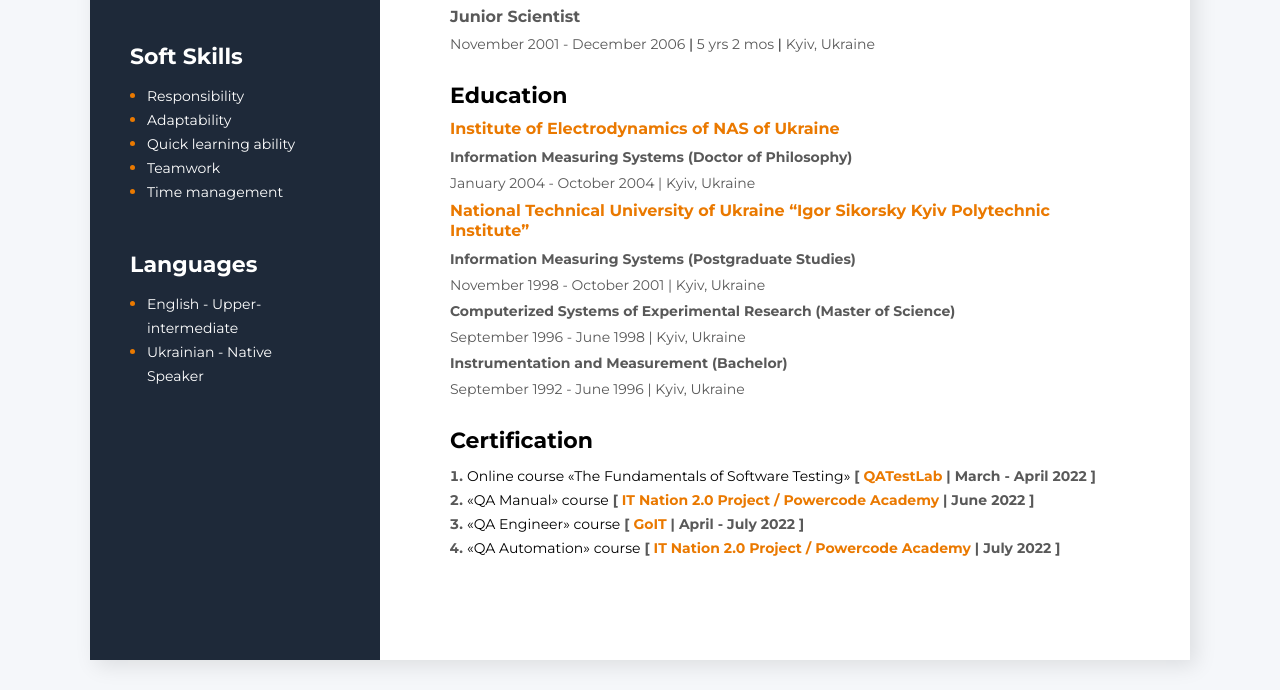
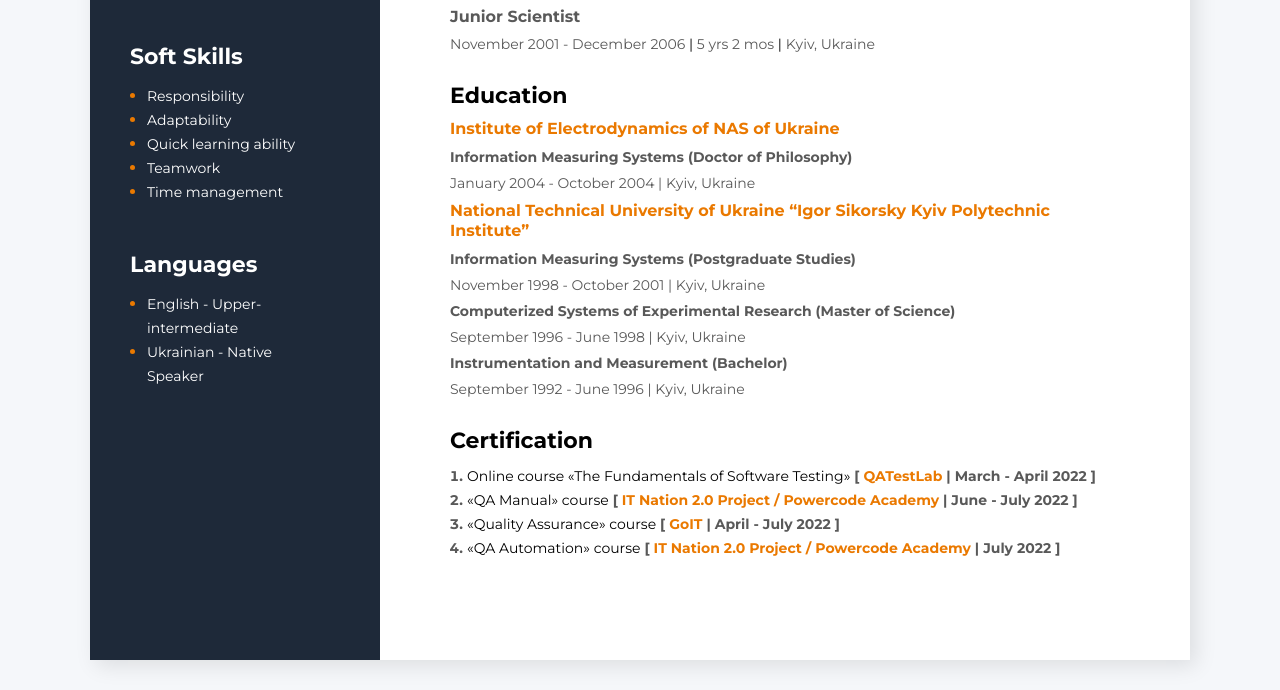
Before and after one commit to OlenaRadchenko/Resume, a plain HTML site: page index.html in a window 1280 px wide. Shown: the part 701-1391 px from the top of the page. Drawn offline with Linux system fonts and the light colour scheme.

Commit message:
Update index.html

```diff
--- a/index.html
+++ b/index.html
@@ -160,16 +160,14 @@
                         <span class="my-projects-list-text">
                             <a class="my-projects-list-link" target="_blank"
                                 href="https://drive.google.com/file/d/197X7oyGGU60GvzgsnG_UsJHWt0Chsesa/view?usp=sharing">«QA
-                                Manual»
-                                course</a>
+                                Manual» course</a>
                             <span class="my-projects-list-item"> [</span> IT Nation 2.0 Project / Powercode Academy
-                            <span class="education-divider">| June 2022 </span><span class="my-projects-list-item">]</span>
+                            <span class="education-divider">| June - July 2022 </span><span class="my-projects-list-item">]</span>
                         </span>
                     </li>
                     <li class="my-projects-list-item">
                         <span class="my-projects-list-text">
-                            <a class="my-projects-list-link" target="_blank" href="https://goit.ua/kiev/qa/">«QA
-                                Engineer» course</a>
+                            <a class="my-projects-list-link" target="_blank" href="https://drive.google.com/file/d/1f3dck-QtFtkBSvOuwDBNafSgyZzfwsXH/view?usp=sharing">«Quality Assurance» course</a>
                             <span class="my-projects-list-item"> [</span> GoIT <span class="education-divider">| April -
                                 July 2022 </span><span class="my-projects-list-item">]</span>
                         </span>
```
